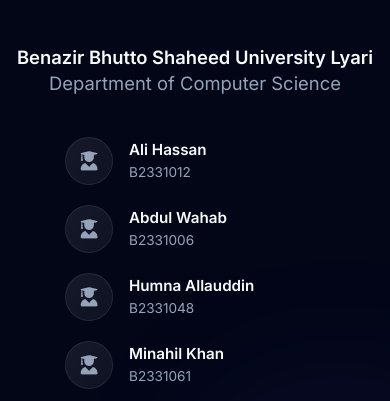
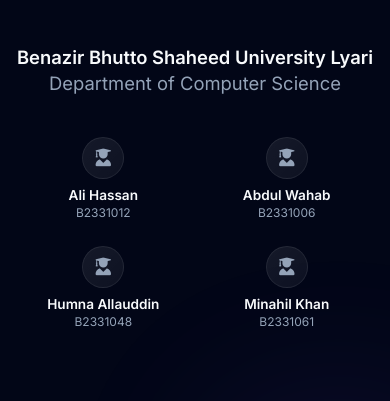
Before and after one commit to alisafeer-hub/FYP-WebPage, a plain HTML site: page index.html in a window 390 px wide. Shown: the part 395-796 px from the top of the page. Drawn offline with Linux system fonts and the light colour scheme.

Commit message:
Update style.css

```diff
--- a/style.css
+++ b/style.css
@@ -541,21 +541,35 @@ footer {
     }
 
     .authors {
-        gap: 1.25rem;
+        gap: 1.5rem 0.5rem;
         display: grid;
-        grid-template-columns: 1fr;
+        grid-template-columns: repeat(2, 1fr);
         justify-items: center;
+        width: 100%;
     }
 
     .author {
-        justify-content: flex-start;
-        width: auto;
-        min-width: 260px; /* Aligns them neatly in a center column on mobile */
-        max-width: 100%;
+        flex-direction: column;
+        justify-content: center;
+        text-align: center;
+        width: 100%;
+        min-width: 0;
+        gap: 0.5rem;
+    }
+
+    .author-avatar {
+        width: 42px;
+        height: 42px;
+        font-size: 1.1rem;
     }
 
     .author-info .name {
-        font-size: 0.95rem; /* Resize long names down to fit perfectly */
+        font-size: 0.85rem;
+        line-height: 1.2;
+    }
+
+    .author-info .role {
+        font-size: 0.75rem;
     }
 
     .action-buttons {
```
